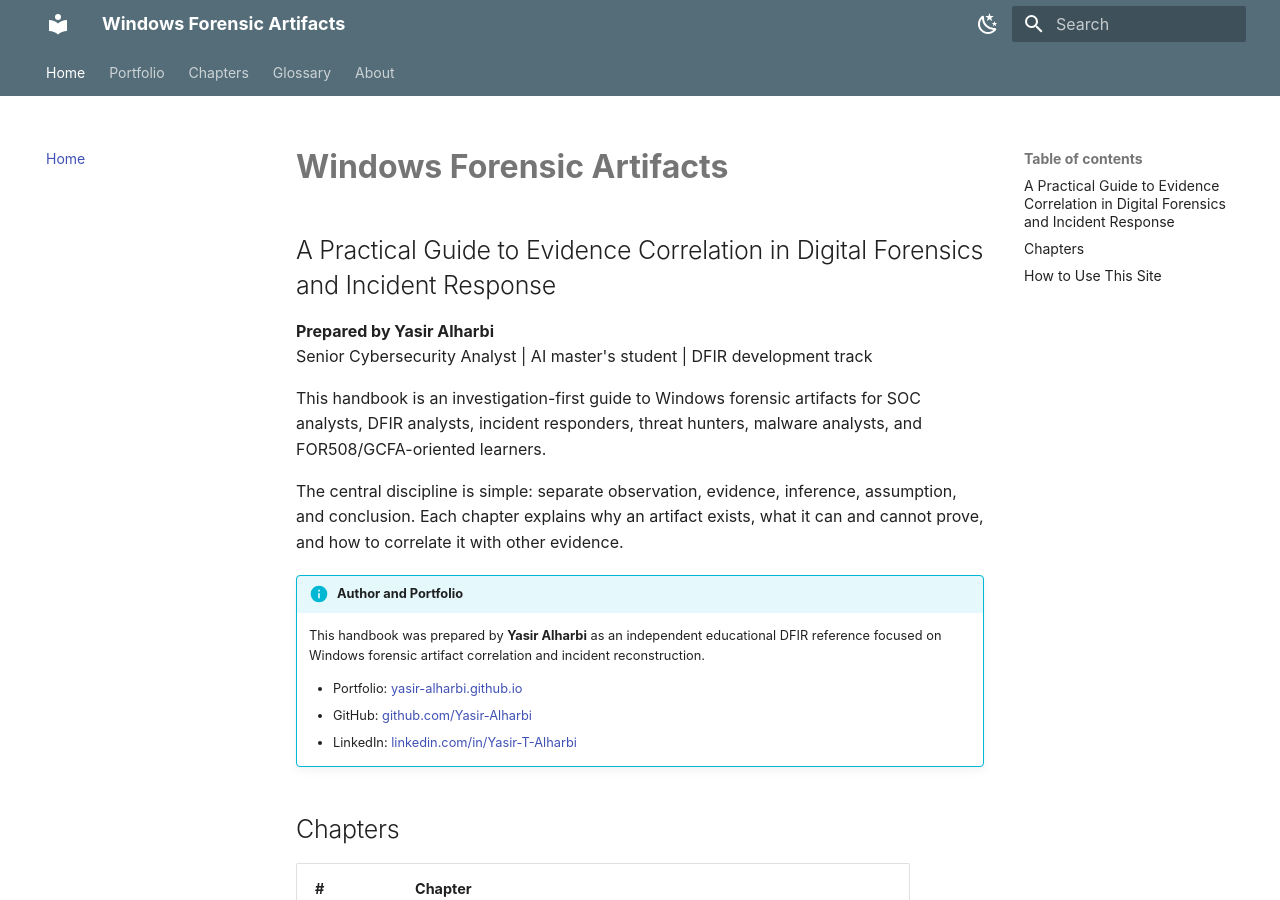
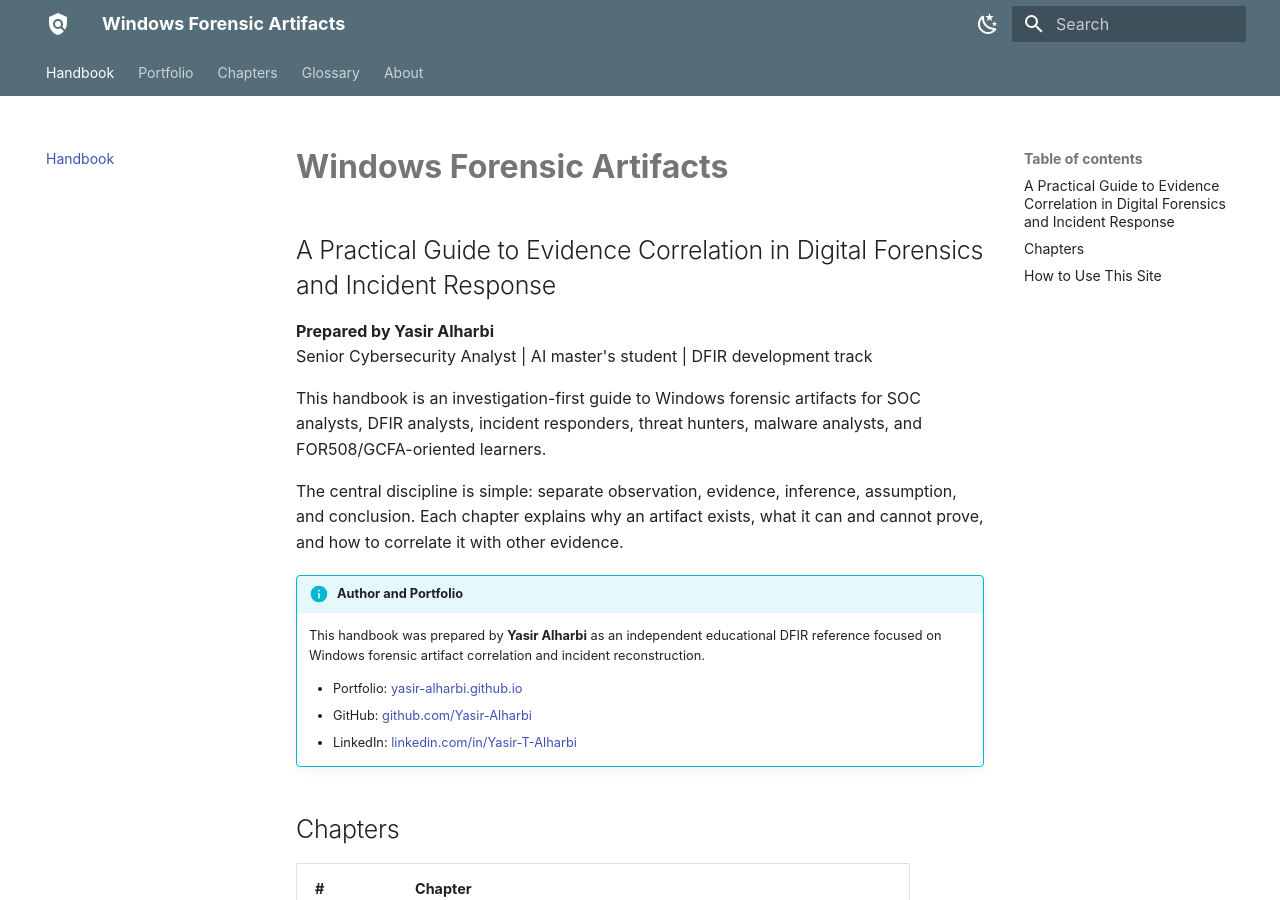
Before and after one commit to Yasir-Alharbi/windows-forensic-artifacts-handbook, an MkDocs documentation site: the page built from docs/index.md, in a window 1280 px wide and 900 px high. Built offline with MkDocs 1.6.1 and Material for MkDocs 9.7.7, drawn with Linux system fonts in a browser that asks for light colours.

Commit message:
Refine handbook navigation branding

```diff
--- a/mkdocs.yml
+++ b/mkdocs.yml
@@ -6,6 +6,8 @@ site_url: "https://yasir-alharbi.github.io/windows-forensic-artifacts-handbook/"
 theme:
   name: material
   language: en
+  icon:
+    logo: material/shield-search
   features:
     - navigation.tabs
     - navigation.sections
@@ -30,7 +32,7 @@ theme:
         name: Switch to light mode
 
 nav:
-  - Home: index.md
+  - Handbook: index.md
   - Portfolio: https://yasir-alharbi.github.io/
   - Chapters:
       - "1. Chapter 1: NTFS Master File Table (MFT)": chapters/01-chapter-1-ntfs-master-file-table-mft.md
```
